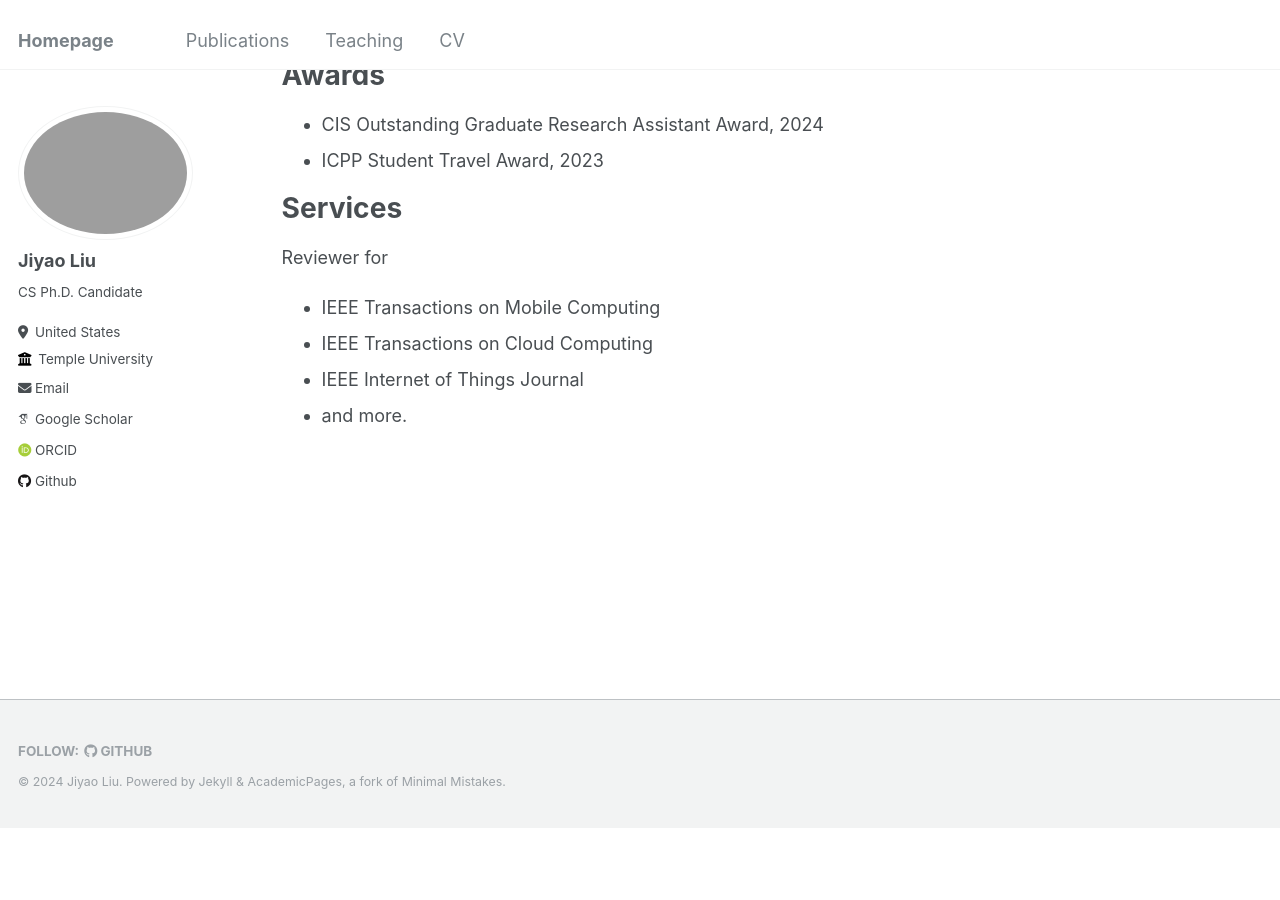
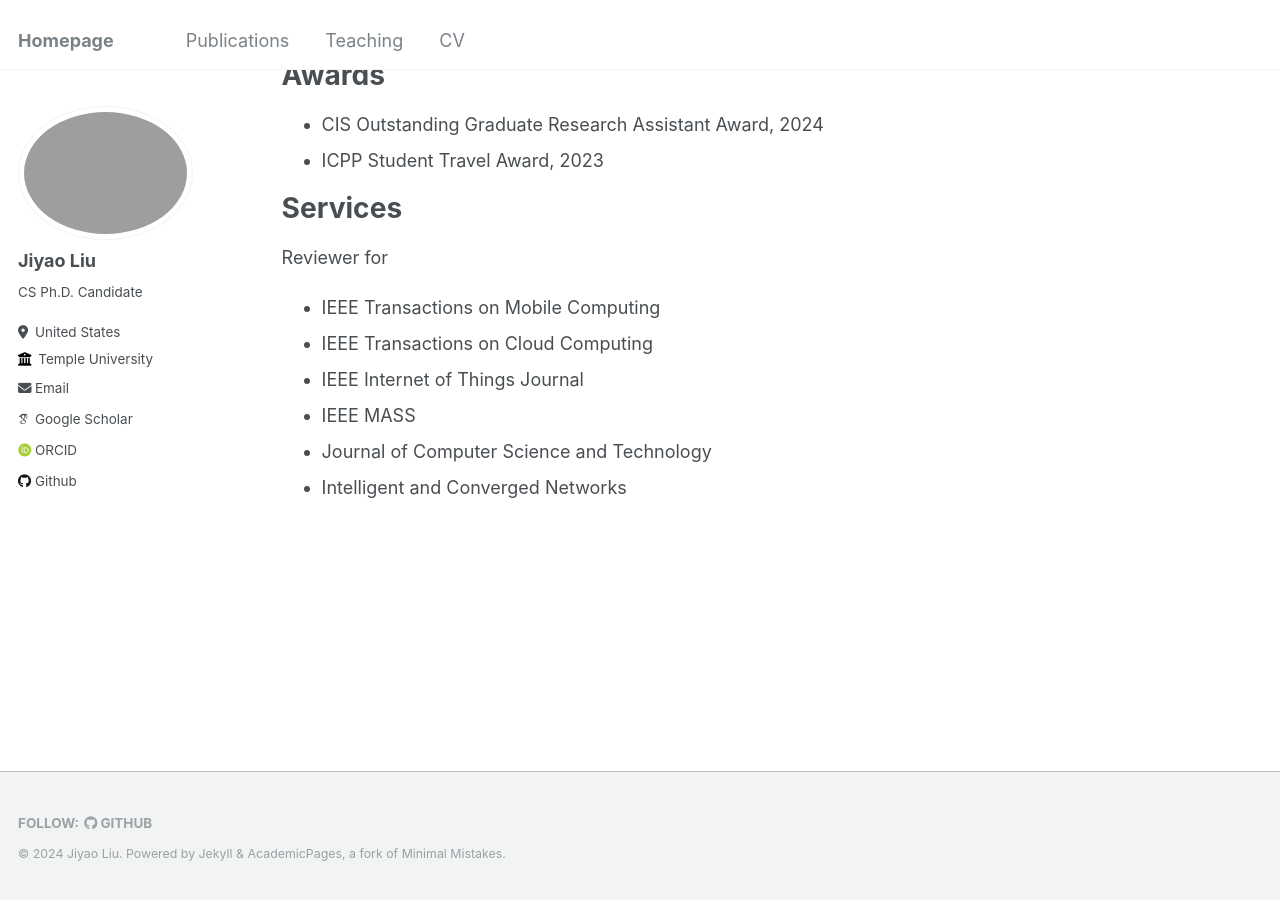
Before and after one commit to Jiyao17/jiyao17.github.io, a Jekyll site: the page built from _pages/cv.md, in a window 1280 px wide and 900 px high, scrolled down 652 px. Built offline with Jekyll 4.4.1, drawn with Linux system fonts in a browser that asks for light colours; some web fonts are replaced; before the commit the page ends 1480 px from its top, so only the background shows below that.

Commit message:
update cv

```diff
--- a/_pages/cv.md
+++ b/_pages/cv.md
@@ -65,11 +65,6 @@ Reviewer for
   * IEEE Transactions on Mobile Computing
   * IEEE Transactions on Cloud Computing
   * IEEE Internet of Things Journal
-  * and more.
-
-
-<!--
   * IEEE MASS
   * Journal of Computer Science and Technology
   * Intelligent and Converged Networks
--->
```
